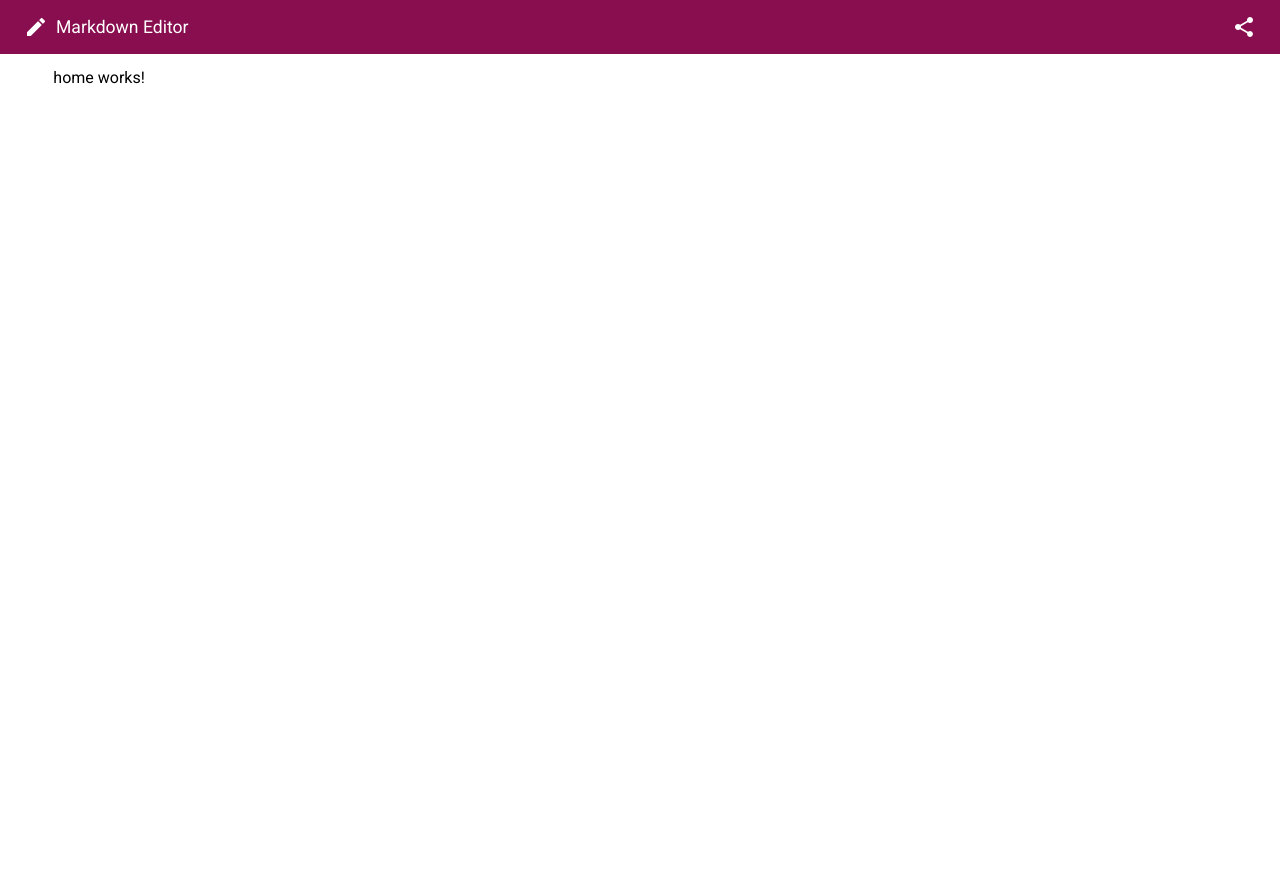
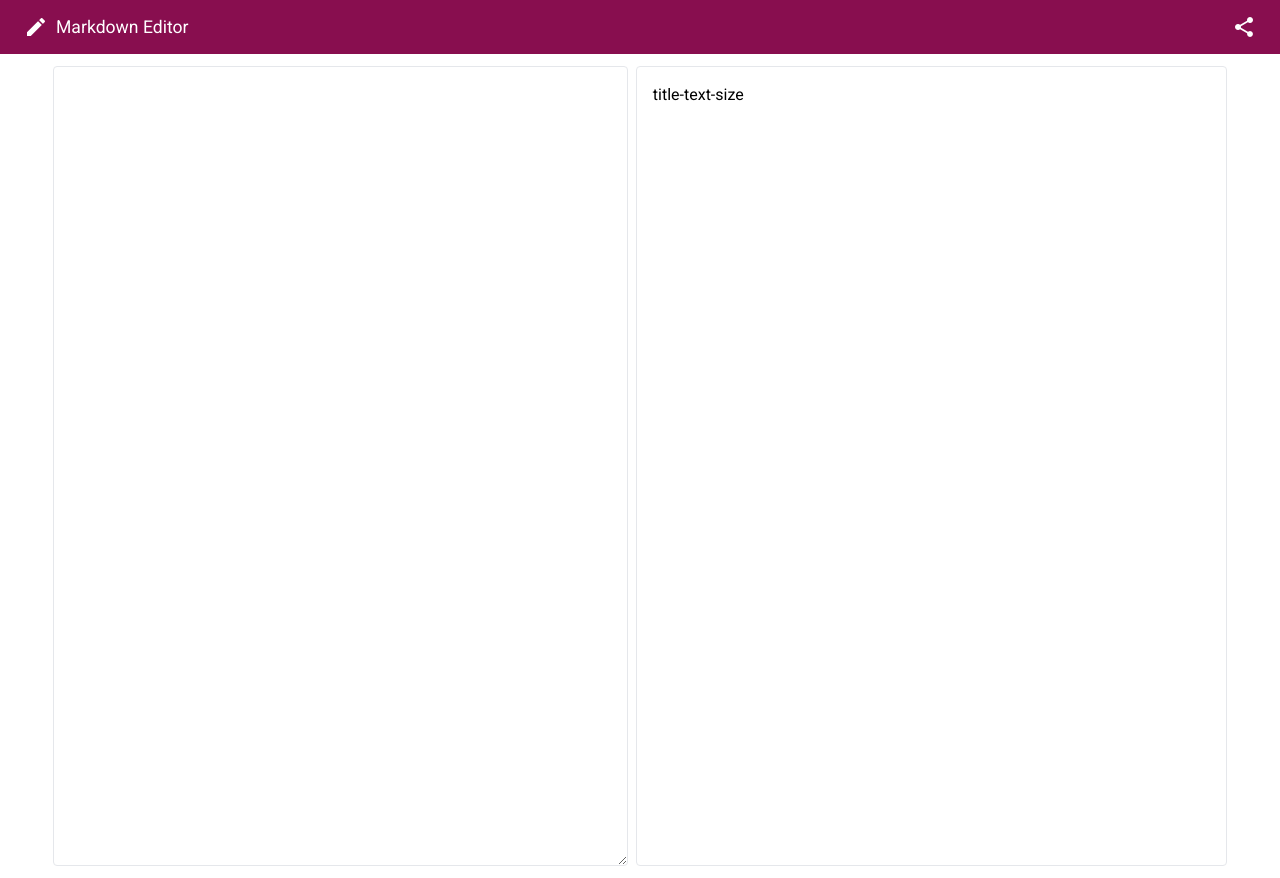
Before and after one commit to sujeetjaiswara/markdown-preview, an Angular app: page /home in a window 1280 px wide. Before the commit the page ends 800 px from the top, so only its background shows below. Built offline with nearby package versions, Linux system fonts and the light colour scheme.

Commit message:
feat: update home component layout with textarea and title display

```diff
--- a/src/app/home/home.component.html
+++ b/src/app/home/home.component.html
@@ -1 +1,9 @@
-<p>home works!</p>
+<div class="flex items-center justify-around gap-2">
+  <div class="border border-gray-200 rounded w-full h-screen">
+    <textarea class="w-full h-full border-0 p-4"></textarea>
+  </div>
+
+  <div class="border border-gray-200 rounded w-full h-screen p-4">
+    title-text-size
+  </div>
+</div>
```
